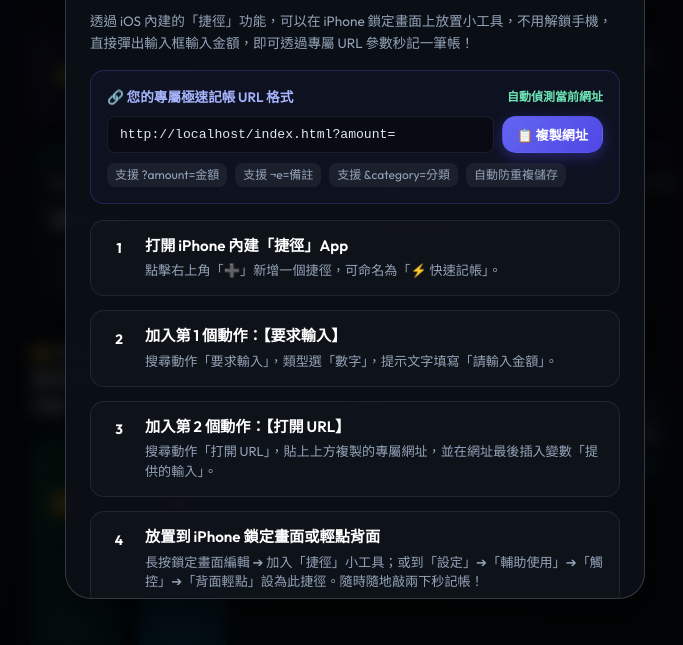
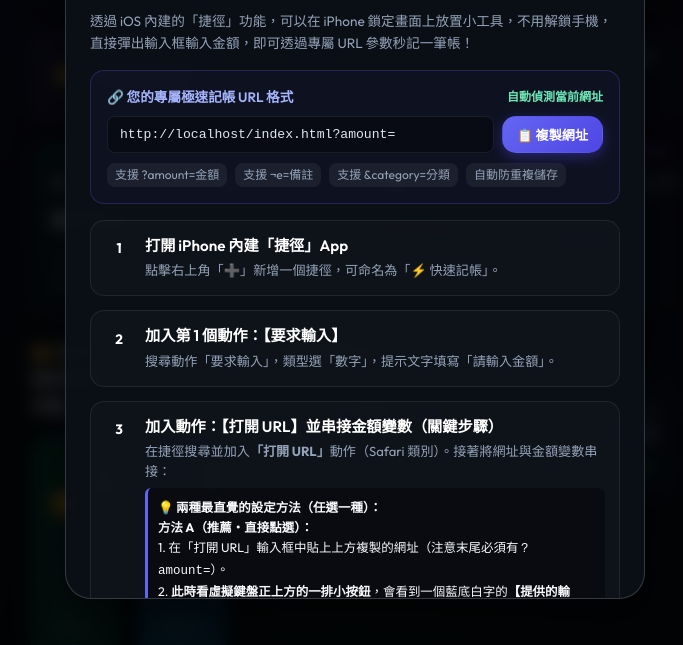
Before and after one commit to meshsky3906-lgtm/Financial-literacy, a plain HTML site: page index.html in a window 1280 px wide. Both pictures are taken after a click on the button "📲 iOS 捷徑". Shown: the part 153-798 px from the top of the page, without its empty margins (285-968 px from the left). Drawn offline with Linux system fonts and the light colour scheme.

Commit message:
docs: 詳細擴充 iOS 捷徑第 3 步驟變數串接教學與說明

```diff
--- a/index.html
+++ b/index.html
@@ -577,8 +577,18 @@
         <div class="shortcut-step-item">
           <div class="shortcut-step-num">3</div>
           <div class="shortcut-step-content">
-            <h5>加入第 2 個動作：【打開 URL】</h5>
-            <p>搜尋動作「打開 URL」，貼上上方複製的專屬網址，並在網址最後插入變數「提供的輸入」。</p>
+            <h5>加入動作：【打開 URL】並串接金額變數（關鍵步驟）</h5>
+            <p style="margin-bottom: 6px;">在捷徑搜尋並加入<strong>「打開 URL」</strong>動作（Safari 類別）。接著將網址與金額變數串接：</p>
+            <div style="background: rgba(0,0,0,0.35); padding: 10px; border-radius: 6px; font-size: 0.78rem; line-height: 1.6; border-left: 3px solid #6366F1;">
+              <strong>💡 兩種最直覺的設定方法（任選一種）：</strong><br>
+              <strong>方法 A（推薦・直接點選）：</strong><br>
+              1. 在「打開 URL」輸入框中貼上上方複製的網址（注意末尾必須有 <code>?amount=</code>）。<br>
+              2. <strong>此時看虛擬鍵盤正上方的一排小按鈕</strong>，會看到一個藍底白字的<strong>【提供的輸入】</strong>，直接點一下它！<br>
+              3. 看到它變成一個藍色小藥丸膠囊 <code>?amount=[提供的輸入]</code> 即完成！<br>
+              <br>
+              <strong>方法 B（最穩妥三步法）：</strong><br>
+              在「要求輸入」下方先加入一個【文字】動作，在文字框貼上網址並接上【提供的輸入】，接著下方加入【打開 URL】，它會自動開啟這串文字！
+            </div>
           </div>
         </div>
 
```
